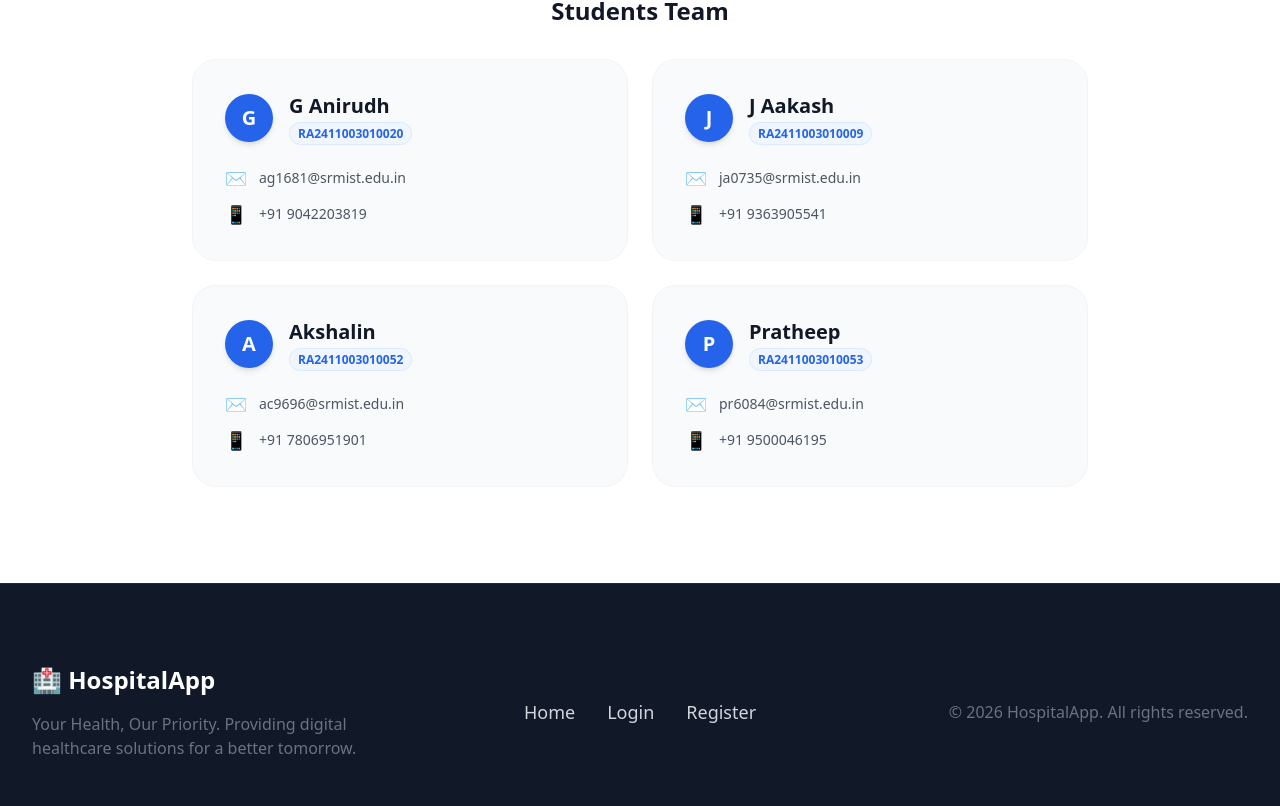
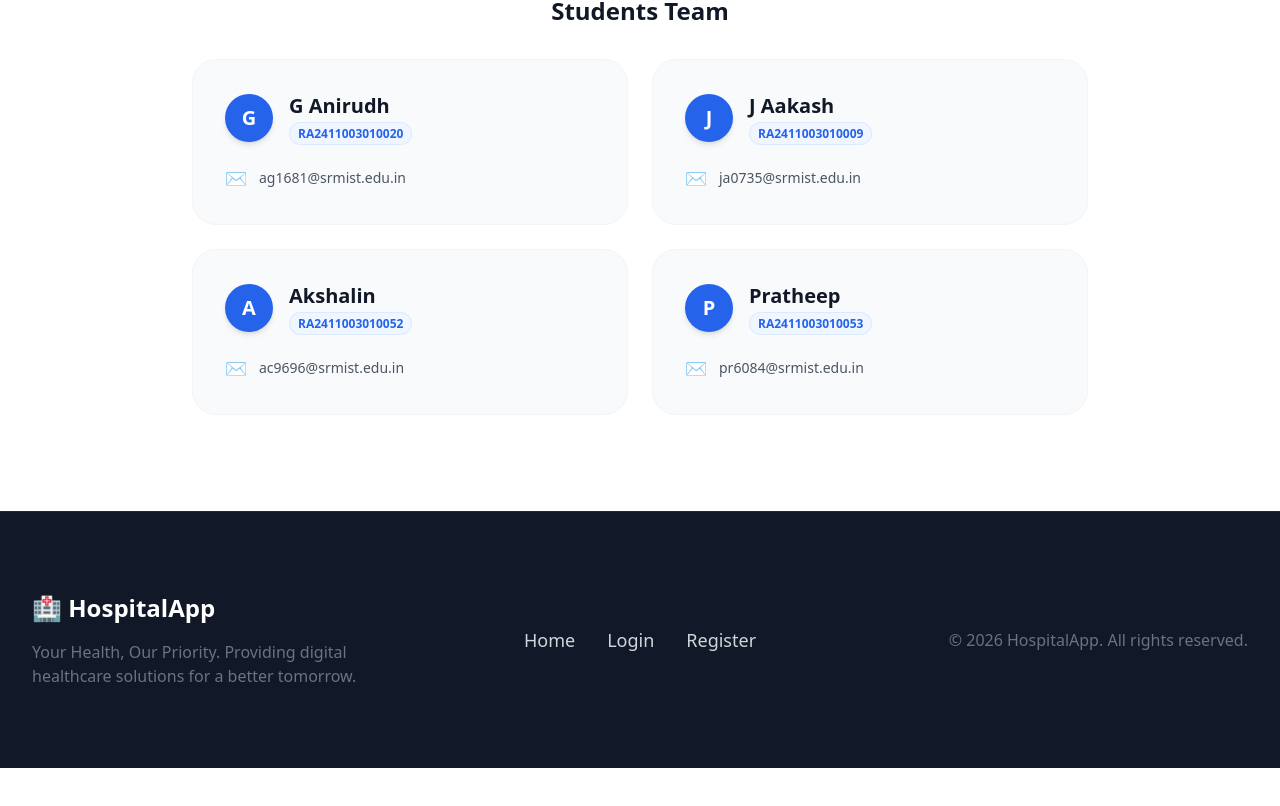
Before and after one commit to anirudhg-07/hospital-app, a React (Create React App) app in the folder frontend/: page / in a window 1280 px wide. Shown: the part 4434-5240 px from the top of the page. After the commit the page ends 5202 px from the top, so only its background shows below. Built offline with nearby package versions, Linux system fonts and the light colour scheme; no server answers.

Commit message:
Removed number

```diff
--- a/frontend/src/pages/LandingPage.jsx
+++ b/frontend/src/pages/LandingPage.jsx
@@ -361,26 +361,22 @@ const LandingPage = () => {
                                 {
                                     name: "G Anirudh",
                                     regNo: "RA2411003010020",
-                                    email: "ag1681@srmist.edu.in",
-                                    mobile: "+91 9042203819"
+                                    email: "ag1681@srmist.edu.in"
                                 },
                                 {
                                     name: "J Aakash",
                                     regNo: "RA2411003010009",
-                                    email: "ja0735@srmist.edu.in",
-                                    mobile: "+91 9363905541"
+                                    email: "ja0735@srmist.edu.in"
                                 },
                                 {
                                     name: "Akshalin",
                                     regNo: "RA2411003010052",
-                                    email: "ac9696@srmist.edu.in",
-                                    mobile: "+91 7806951901"
+                                    email: "ac9696@srmist.edu.in"
                                 },
                                 {
                                     name: "Pratheep",
                                     regNo: "RA2411003010053",
-                                    email: "pr6084@srmist.edu.in",
-                                    mobile: "+91 9500046195"
+                                    email: "pr6084@srmist.edu.in"
                                 }
                             ].map((student, index) => (
                                 <div key={index} className="bg-gray-50 rounded-3xl p-8 hover:bg-white hover:shadow-xl hover:-translate-y-1 transition-all duration-300 border border-gray-100 hover:border-blue-100 group">
@@ -397,10 +393,6 @@ const LandingPage = () => {
                                         <div className="flex items-center gap-3 text-gray-600">
                                             <span className="text-lg">✉️</span>
                                             <a href={`mailto:${student.email}`} className="hover:text-blue-600 transition-colors text-sm font-medium">{student.email}</a>
-                                        </div>
-                                        <div className="flex items-center gap-3 text-gray-600">
-                                            <span className="text-lg">📱</span>
-                                            <a href={`tel:${student.mobile}`} className="hover:text-blue-600 transition-colors text-sm font-medium">{student.mobile}</a>
                                         </div>
                                     </div>
                                 </div>
```
